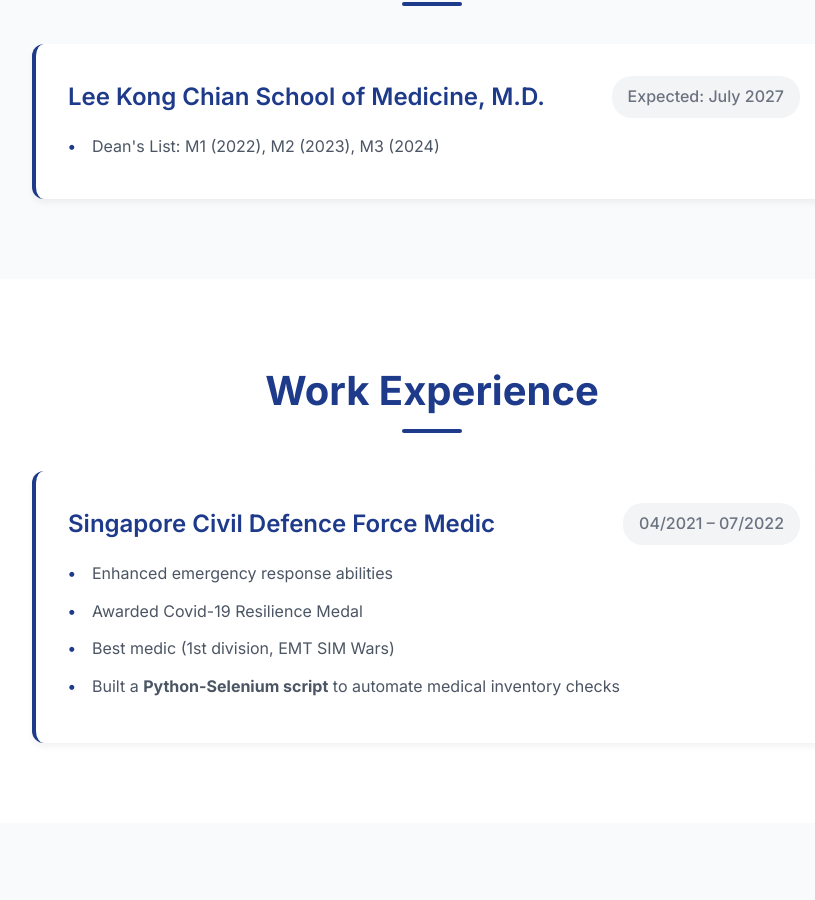
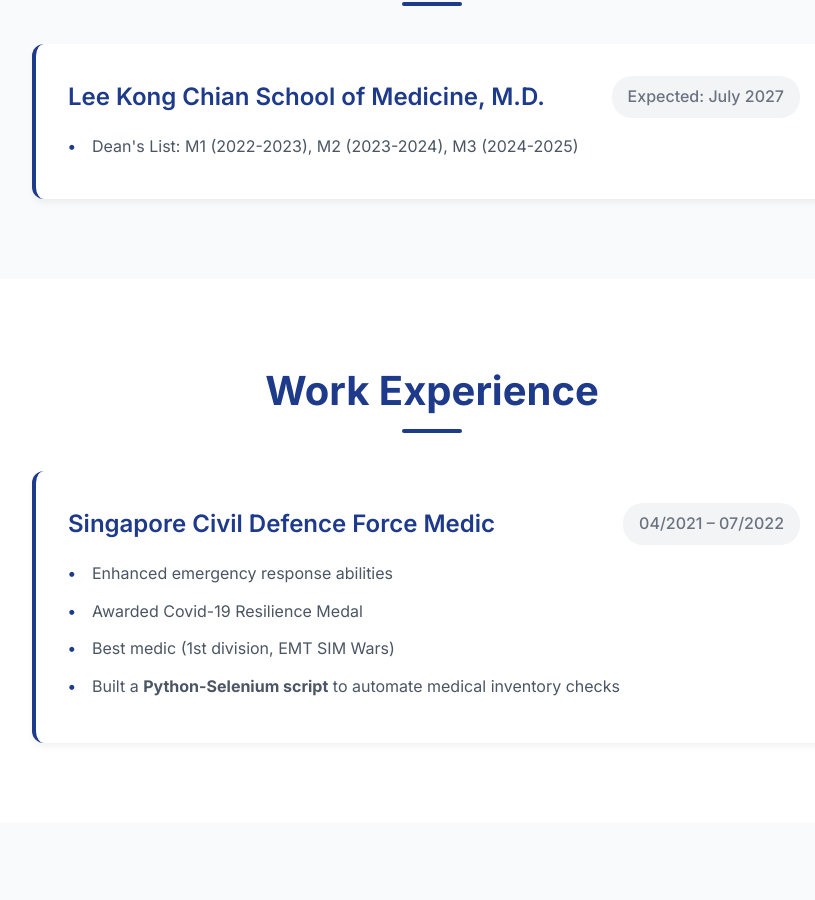
Before and after one commit to noahlimjj/noahcv, a plain HTML site: page index.html in a window 1280 px wide. Shown: the part 1317-2217 px from the top of the page, without its empty margins (208-1023 px from the left). Drawn offline with Linux system fonts and the light colour scheme.

Commit message:
Update index.html

```diff
--- a/index.html
+++ b/index.html
@@ -87,7 +87,7 @@
                 </div>
                 <div class="education-details">
                     <ul>
-                        <li>Dean's List: M1 (2022), M2 (2023), M3 (2024)</li>
+                        <li>Dean's List: M1 (2022-2023), M2 (2023-2024), M3 (2024-2025)</li>
                     </ul>
                 </div>
             </div>
```
